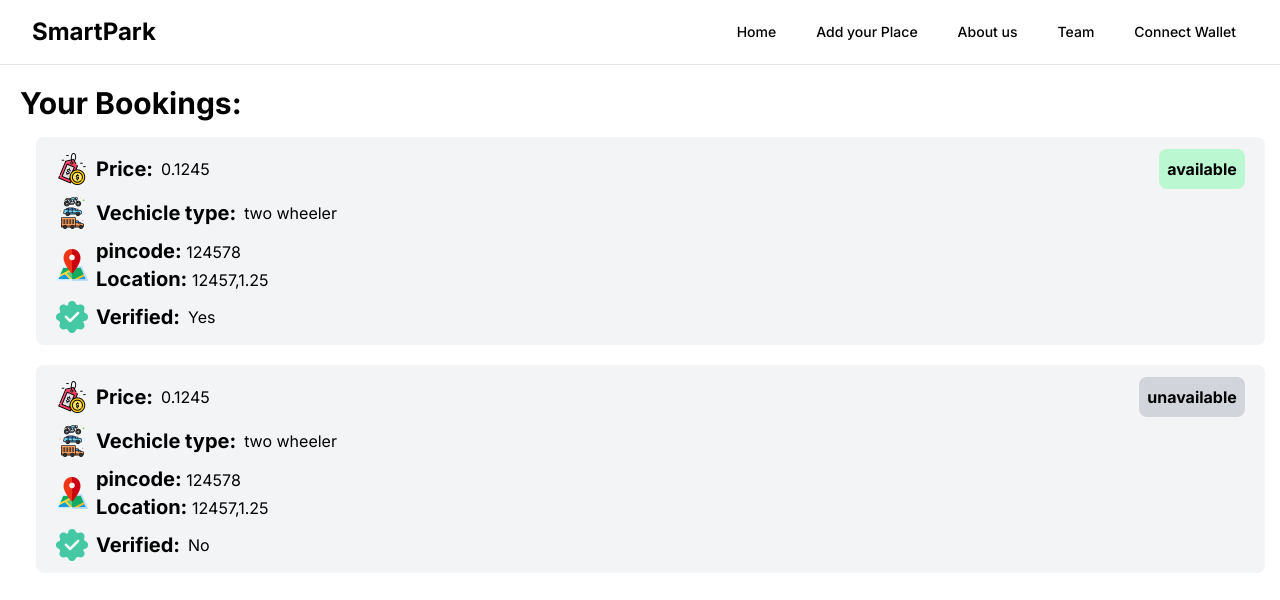
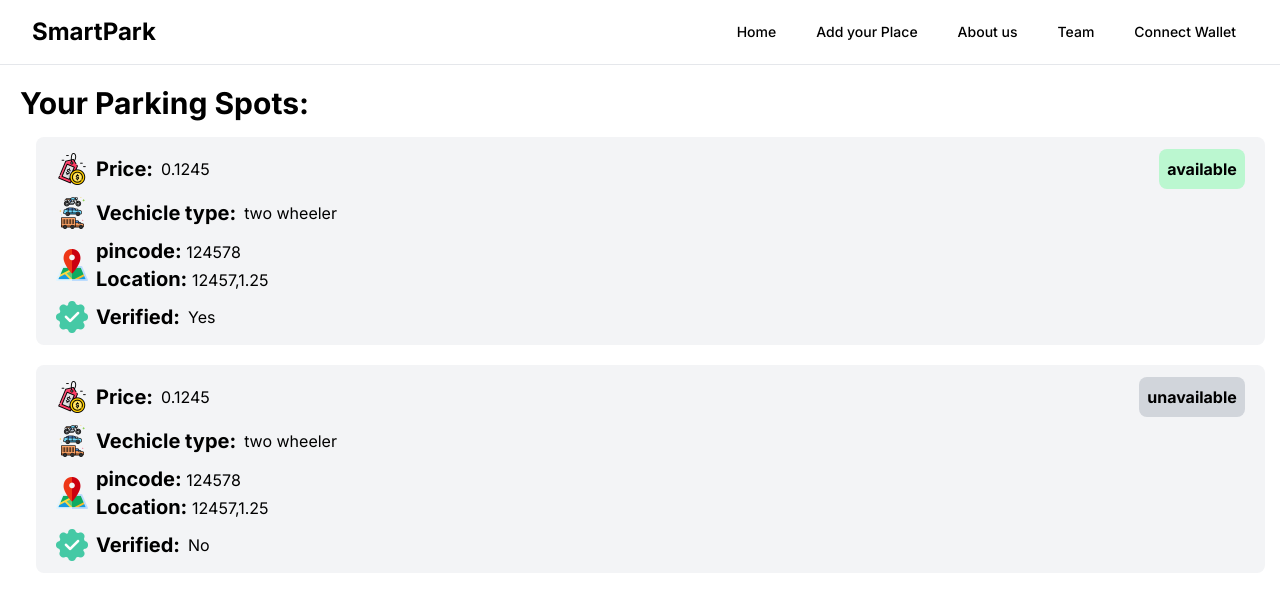
Before and after one commit to Hemanthbugata/SmartPark, a Next.js app: page /myspots in a window 1280 px wide. Shown: the top 600 px of the page. Built offline with nearby package versions, Linux system fonts and the light colour scheme.

Commit message:
fix type

```diff
--- a/src/app/myspots/page.tsx
+++ b/src/app/myspots/page.tsx
@@ -29,7 +29,7 @@ export default function Page() {
   ];
   return (
     <div className="p-5">
-      <p className="font-bold text-3xl">Your Bookings: </p>
+      <p className="font-bold text-3xl">Your Parking Spots: </p>
       {spots.length > 0 ? (
         <>
           <div className="flex flex-col gap-5 p-4">
```
